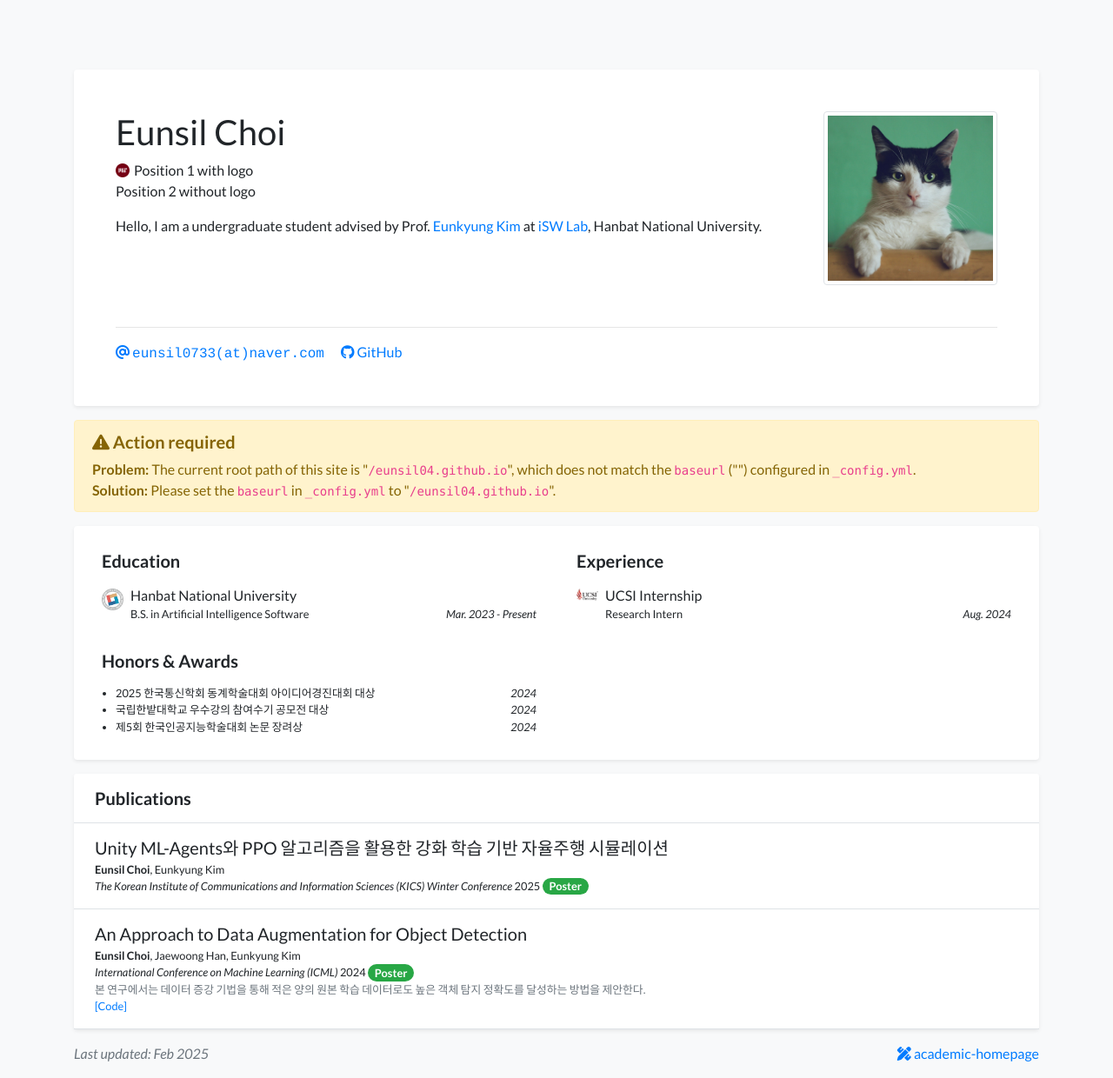
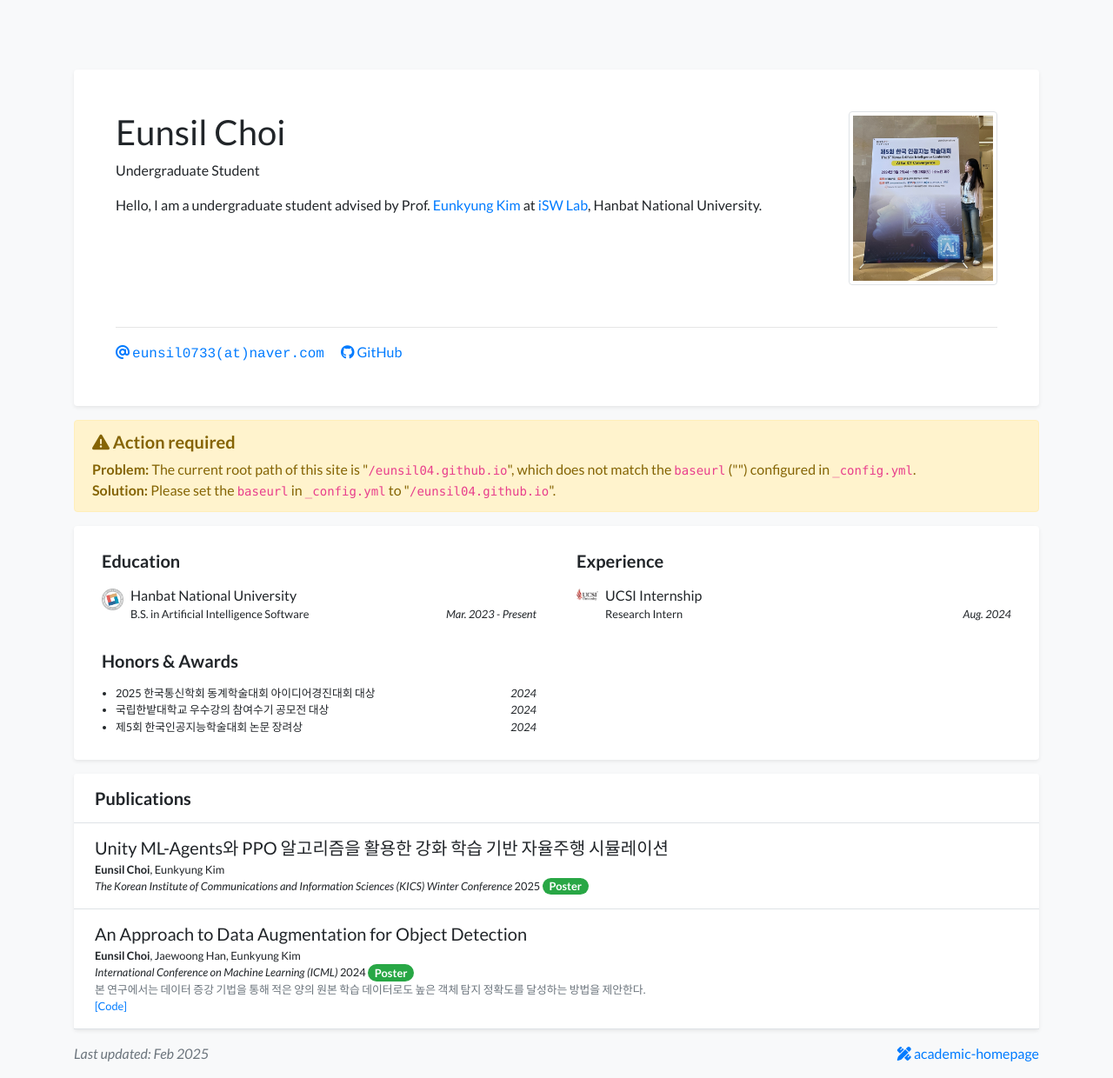
Before and after one commit to eunsil04/eunsil04.github.io, a Jekyll site: the page built from index.html, in a window 1280 px wide. Shown: the whole page at 87% size. Built offline with Jekyll 4.4.1, drawn with Linux system fonts in a browser that asks for light colours; nearby versions of some CDN libraries; a style sheet for code colours, icons or effects is not loaded.

Commit message:
Update profile.yml

```diff
--- a/_data/profile.yml
+++ b/_data/profile.yml
@@ -3,9 +3,9 @@ secondary_name: ""
 navbar_name: "Eunsil Choi"
 
 positions:
-- logo: /assets/images/badges/MIT_Social_circle.png  # Logo is optional
-  name: Position 1 with logo
-- name: Position 2 without logo
+# - logo: /assets/images/badges/MIT_Social_circle.png  # Logo is optional
+#  name: Position 1 with logo
+- name: Undergraduate Student
 
 
 email: "eunsil0733@naver.com"
@@ -25,7 +25,7 @@ short_bio: >-
       Hello, I am a undergraduate student advised by Prof. <a href="https://sites.google.com/view/hisw/professor?authuser=0" target="_blank">Eunkyung Kim</a> at <a href="https://sites.google.com/view/hisw/home?authuser=0" target="_blank">iSW Lab</a>, Hanbat National University.
   </p>
 
-portrait_url: /assets/images/photos/portrait.jpg
+portrait_url: /assets/images/photos/eunsil.png
 #portrait_caption: >-
 #  Photo by Manja Vitolic on Unsplash (this caption is optional, comment it out to disable).
 
```
